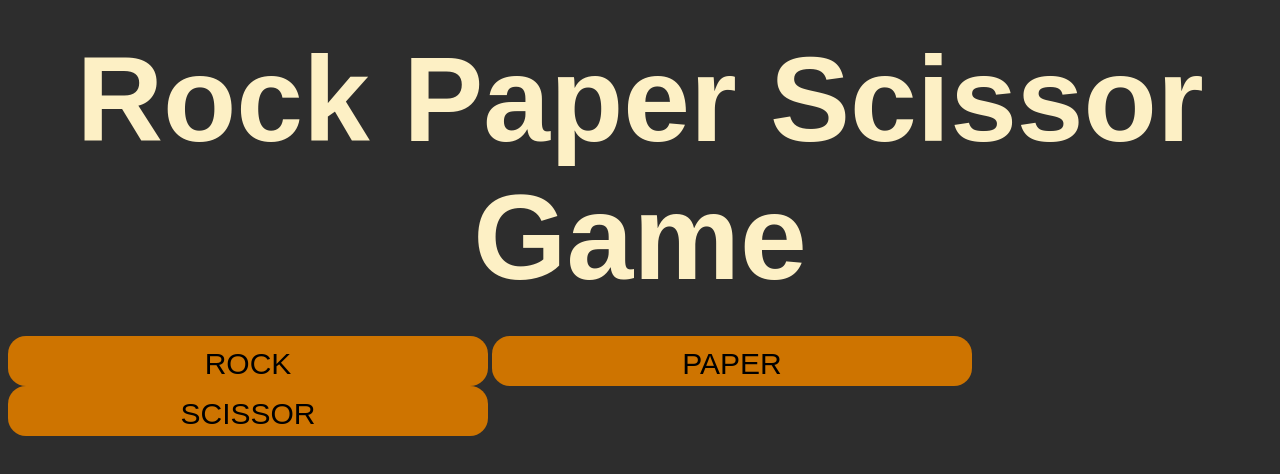
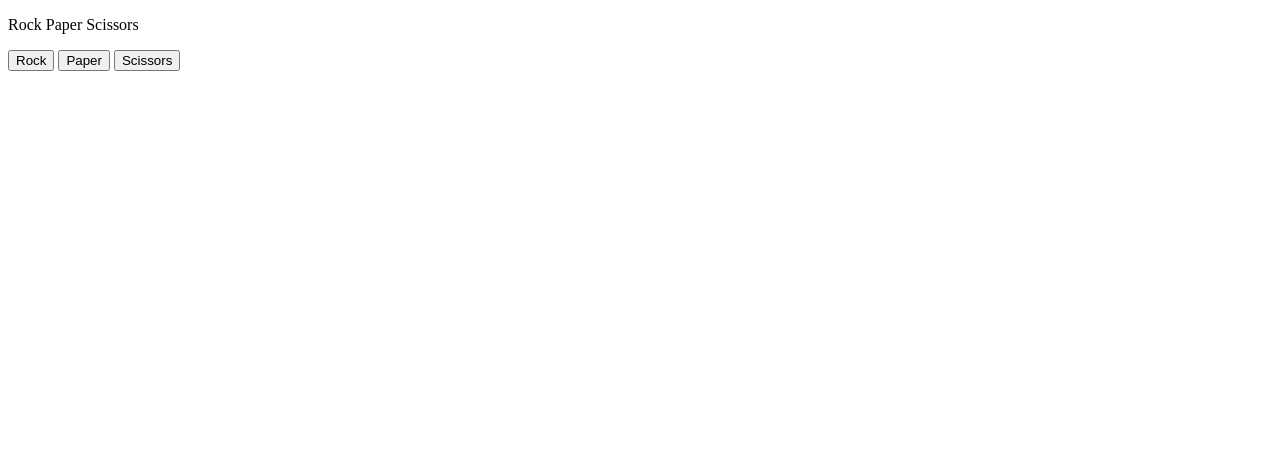
Before and after one commit to strangerxq3/Javascript, a plain HTML site: page Booleans_if-Statemnet]/rock_paper_scissors.html in a window 1280 px wide. Drawn offline with Linux system fonts and the light colour scheme.

Commit message:
Update rock_paper_scissors.html

```diff
--- a/Booleans_if-Statemnet]/rock_paper_scissors.html
+++ b/Booleans_if-Statemnet]/rock_paper_scissors.html
@@ -1,149 +1,90 @@
 <!DOCTYPE html>
-<html lang="en">
+<html>
   <head>
-    <meta charset="UTF-8">
-    <meta name="viewport" content="width=device-width, initial-scale=1.0">
-    <title>Document</title>
-    <style>
-        *{
-            background: rgb(45, 45, 45);
-
-        }
-        .h1{
-            font-size: 15vh;
-            font-family: sans-serif;
-            font-weight: 600;
-            color: rgb(253, 240, 197);
-            text-align: center;
-            margin:30px 0px;
-            transition: 1s;
-        }
-        .h1 span:hover{
-            color: rgb(255, 213, 4);
-            text-shadow: -12px 2px 5px rgb(14, 13, 13);
-        }
-        button{
-            font-family: sans-serif;
-            font-weight: 500;
-            font-size: 30px;
-            text-align: center;
-            /* padding: ; */
-            width: 60vh;
-            height: 50px;
-            border: 10px solid transparent;
-            border-radius: 18px;;
-            background-color: rgb(206, 116, 0);
-            transition: 0.5s ease;
-        }
-        button:hover{
-            transform: translateY(0.8px);
-            color:rgb(201, 198, 198);
-            background-color: rgb(172, 100, 7); ;
-        }
-
-    </style>
+    <title>Rock Paper Scissors</title>
   </head>
   <body>
-    <div class="h1"><span> Rock Paper Scissor Game</span></div>
-   <div class="btn">
+    <p>Rock Paper Scissors</p>
+    <button onclick="
+      const randomNumber = Math.random();
 
-       <button onclick="
+      let computerMove = '';
 
-const randomNO = Math.random()
-
-let computerMove= '';
-
-if (randomNO >=0 && randomNO < 1/3)
-    {
-        computerMove ='ROCK';
-    }
-    else if(randomNO >= 1/3 && randomNO<2/3)
-    {
-        computerMove='PAPER';
-    }
-    else if(randomNO >=2/3 && randomNO<1){
-        computerMove-'SCISSORS';
+      if (randomNumber >= 0 && randomNumber < 1 / 3) {
+        computerMove = 'rock';
+      } else if (randomNumber >= 1 / 3 && randomNumber < 2 / 3) {
+        computerMove = 'paper';
+      } else if (randomNumber >= 2 / 3 && randomNumber < 1) {
+        computerMove = 'scissors';
       }
 
       let result = '';
 
-    console.log(computerMove)
-
-    if(computerMove === 'ROCK'){
-        result = 'Tie'
-    }else if(computerMove === 'PAPER'){
-        result = 'You Lost'
-    }else if(computerMove === 'SCISSORS'){
-        result = 'You Win'
+      if (computerMove === 'rock') {
+        result = 'Tie.';
+      } else if (computerMove === 'paper') {
+        result = 'You lose.';
+      } else if (computerMove === 'scissors') {
+        result = 'You win.';
       }
 
-    alert(`You Picked Rock and computer Picked ${computerMove} --${result} `)
-
-    ">ROCK</button>
+      alert(`You picked rock. Computer picked ${computerMove}. ${result}`);
+    ">Rock</button>
 
     <button onclick="
+      const randomNumber = Math.random();
 
-    // const randomNO = Math.random()
+      let computerMove = '';
 
-    // let computerMove= '';
-
-    if (randomNO >=0 && randomNO < 1/3)
-    {
-        computerMove ='ROCK';
-    }
-    else if(randomNO >= 1/3 && randomNO<2/3)
-    {
-        computerMove='PAPER';
-    }
-    else if(randomNO >=2/3 && randomNO<1){
-        computerMove-'SCISSORS';
+      if (randomNumber >= 0 && randomNumber < 1 / 3) {
+        computerMove = 'rock';
+      } else if (randomNumber >= 1 / 3 && randomNumber < 2 / 3) {
+        computerMove = 'paper';
+      } else if (randomNumber >= 2 / 3 && randomNumber < 1) {
+        computerMove = 'scissors';
       }
 
-    // let result = '';
+      let result = '';
 
-    console.log(computerMove)
-
-    if(computerMove === 'ROCK'){
-        result = 'You Win'
-    }else if(computerMove === 'PAPER'){
-        result = 'Tie'
-    }else if(computerMove === 'SCISSORS'){
-        result = 'You Lost'
+      if (computerMove === 'rock') {
+        result = 'You win.';
+      } else if (computerMove === 'paper') {
+        result = 'Tie.';
+      } else if (computerMove === 'scissors') {
+        result = 'You lose.';
       }
 
-    alert(`You Picked Pap and computer Picked ${computerMove} --${result} `)">PAPER</button>
+      alert(`You picked paper. Computer picked ${computerMove}. ${result}`);
+    ">Paper</button>
 
     <button onclick="
+      const randomNumber = Math.random();
 
-    // const randomNO = Math.random()
+      let computerMove = '';
 
-    // let computerMove= '';
-
-    if (randomNO >=0 && randomNO < 1/3)
-    {
-        computerMove ='ROCK';
-    }
-    else if(randomNO >= 1/3 && randomNO<2/3)
-    {
-        computerMove='PAPER';
-    }
-    else if(randomNO >=2/3 && randomNO<1){
-        computerMove-'SCISSORS';
+      if (randomNumber >= 0 && randomNumber < 1 / 3) {
+        computerMove = 'rock';
+      } else if (randomNumber >= 1 / 3 && randomNumber < 2 / 3) {
+        computerMove = 'paper';
+      } else if (randomNumber >= 2 / 3 && randomNumber < 1) {
+        computerMove = 'scissors';
       }
 
-    // let result = '';
+      let result = '';
 
-    console.log(computerMove)
-
-    if(computerMove === 'ROCK'){
-        result = 'Tie'
-    }else if(computerMove === 'PAPER'){
-        result = 'You Lost'
-    }else if(computerMove === 'SCISSORS'){
-        result = 'You Win'
+      if (computerMove === 'rock') {
+        result = 'You lose.';
+      } else if (computerMove === 'paper') {
+        result = 'You win.';
+      } else if (computerMove === 'scissors') {
+        result = 'Tie.';
       }
 
-    alert(`You Picked Rock and computer Picked ${computerMove} --${result} `)">SCISSOR</button>
-    </div>
+      alert(`You picked scissors. Computer picked ${computerMove}. ${result}`);
+    ">Scissors</button>
+
+    <script>
+
+    </script>
   </body>
 </html>
```
Lines whose indentation alone changed are shown as unchanged.
